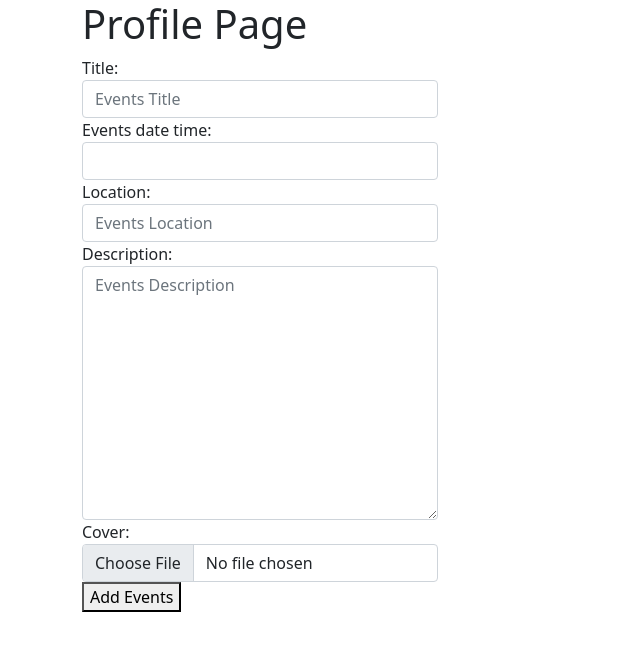
After one commit to Daniel84Ting/Music_world, a Django app: page /profile/ in a window 1280 px wide. The commit adds this page. Shown: the top 651 px of the page, without its empty margins (0-640 px from the left). Run offline with Django 3.2, Linux system fonts and the light colour scheme.

Commit message:
profile events created

```diff
--- a/music_base/music_base/settings.py
+++ b/music_base/music_base/settings.py
@@ -11,6 +11,7 @@ https://docs.djangoproject.com/en/3.2/ref/settings/
 """
 
 from pathlib import Path
+import os
 
 # Build paths inside the project like this: BASE_DIR / 'subdir'.
 BASE_DIR = Path(__file__).resolve().parent.parent
@@ -131,4 +132,6 @@ STATIC_URL = '/static/'
 # Default primary key field type
 # https://docs.djangoproject.com/en/3.2/ref/settings/#default-auto-field
 
-DEFAULT_AUTO_FIELD = 'django.db.models.BigAutoField'
+# DEFAULT_AUTO_FIELD = 'django.db.models.BigAutoField'
+MEDIA_ROOT = os.path.join(BASE_DIR,'media')
+MEDIA_URL = 'media/'
--- a/music_base/music_base/urls.py
+++ b/music_base/music_base/urls.py
@@ -15,8 +15,10 @@ Including another URLconf
 """
 from django.contrib import admin
 from django.urls import path, include
+from django.conf import settings
+from django.conf.urls.static import static
 
 urlpatterns = [
     path('admin/', admin.site.urls),
     path('', include('music_world.urls'))
-]
+] + static(settings.MEDIA_URL, document_root=settings. MEDIA_ROOT)
--- a/music_base/music_world/admin.py
+++ b/music_base/music_world/admin.py
@@ -1,3 +1,8 @@
 from django.contrib import admin
+from music_world.models import Event
 
 # Register your models here.
+
+class EventAdmin(admin.ModelAdmin):
+    list_display = ("title","events_date_time","location")
+admin.site.register(Event, EventAdmin)
--- /dev/null
+++ b/music_base/music_world/forms.py
@@ -0,0 +1,32 @@
+from django import forms
+from django.forms import widgets
+from music_world.models import Event
+
+
+class EventForm(forms.ModelForm):
+
+    class Meta:
+        model = Event
+        fields = '__all__'
+
+        widgets = {
+            'title' : forms.TextInput(attrs={
+                'class': 'form-control',
+                'placeholder': 'Events Title'
+            }),
+            'events_date_time' : forms.DateTimeInput(attrs={
+                'class': 'form-control datetimepicker-input',
+                'data-target': '#datetimepicker1'
+            }),
+            'location' : forms.TextInput(attrs={
+                'class': 'form-control',
+                'placeholder': 'Events Location'
+            }),
+            'description' : forms.Textarea(attrs={
+                'class': 'form-control',
+                'placeholder': 'Events Description'
+            }),
+            'cover': forms.FileInput(attrs={
+                'class': 'form-control'
+            })
+        }
--- a/music_base/music_world/models.py
+++ b/music_base/music_world/models.py
@@ -1,3 +1,20 @@
 from django.db import models
+import uuid
 
 # Create your models here.
+
+class Event(models.Model):
+    id = models.UUIDField(primary_key=True, default=uuid.uuid4, editable=False)
+
+    title = models.CharField(max_length=100, null=False)
+    events_date_time = models.DateTimeField(auto_now=False, auto_now_add=False)
+    location = models.CharField(max_length=200, null=False)
+    description = models.TextField()
+
+    cover = models.ImageField(upload_to='uploads/%Y/%m/%d')
+
+    created_at = models.DateTimeField(auto_now_add=True)
+    updated_at = models.DateTimeField(auto_now=True)
+
+    def __str__(self):
+        return self.title
--- /dev/null
+++ b/music_base/music_world/templates/musics/profile.html
@@ -0,0 +1,18 @@
+{% extends 'musics/base.html' %}
+
+{% block body %}
+
+<div class="container">
+    <h1>Profile Page</h1>
+    <div class="row">
+        <div class="col-md-4">
+            <form action="" method="post" enctype="multipart/form-data">
+            {% csrf_token %}
+            {{form}}
+            <button type="submit">Add Events</button>
+            </form>
+        </div>
+    </div>
+</div>
+
+{% endblock body %}
--- a/music_base/music_world/urls.py
+++ b/music_base/music_world/urls.py
@@ -3,4 +3,5 @@ from .views import *
 
 urlpatterns = [
     path("", views_index, name="musics_index"),
+    path("profile/", views_profile, name="musics_profile"),
 ]
--- a/music_base/music_world/views.py
+++ b/music_base/music_world/views.py
@@ -1,6 +1,22 @@
-from django.shortcuts import render
+from music_world.forms import EventForm
+from music_world.models import Event
+from django.shortcuts import redirect, render
 
 # Create your views here.
 
 def views_index(request):
-    return render(request, 'musics/index.html')
+
+    events = Event.objects.all()
+    return render(request, 'musics/index.html',{"events":events})
+
+def views_profile(request):
+    form = EventForm()
+    if request.method == "POST":
+        form = EventForm(request.POST, request.FILES)
+        if form.is_valid():
+            form.save()
+            return redirect('musics_index')
+
+    events = Event.objects.all()
+
+    return render(request, 'musics/profile.html', {"form":form, "events":events})
```
Also changed, not shown: music_base/music_world/templates/musics/index.html (+25 -1 lines), music_base/media/uploads/2021/05/13/3d_background_squares_purple_light_metal.jpg (added), music_base/media/uploads/2021/05/13/3d_background_squares_purple_light_metal_3SaYC2m.jpg (added), music_base/media/uploads/2021/05/14/1292848.jpg (added), music_base/media/uploads/2021/05/14/3d_background.jpg (added), music_base/media/uploads/2021/05/14/3d_background_SgiuJwd.jpg (added), music_base/media/uploads/2021/05/14/3d_background_Zob7cJR.jpg (added), music_base/media/uploads/2021/05/14/3d_background_squares_purple_light_metal.jpg (added), music_base/music_world/migrations/0001_initial.py (added), music_base/music_world/migrations/0002_auto_20210513_2340.py (added), music_base/music_world/migrations/0003_rename_tittle_event_title.py (added), 1 other file.
